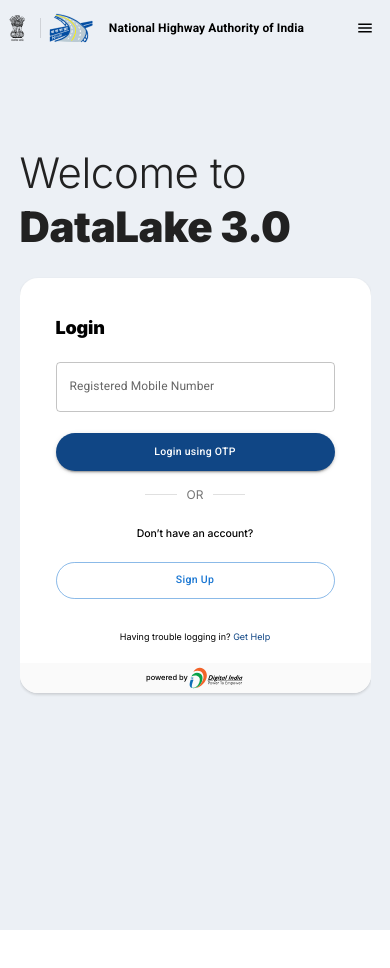
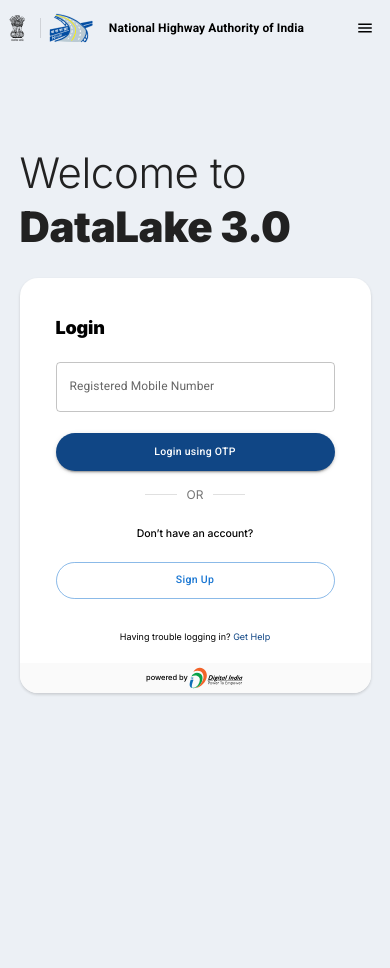
Before and after one commit to cmspankajgupta/NHAI_FrontEnd, a React (Create React App) app: page /login in a window 390 px wide. Shown: the top 968 px of the page. Before the commit the page ends 930 px from the top, so only its background shows below. Built offline with nearby package versions, Linux system fonts and the light colour scheme.

Commit message:
added few more css

```diff
--- a/src/App.scss
+++ b/src/App.scss
@@ -565,10 +565,11 @@
   overflow: auto;
 }
 .form-page {
-  max-width: 90rem;
+  width: 94rem;
   height: 64rem;
   max-height: 100vh;
-  width: 86%;
+  max-width: 100%;
+  padding: 0 24px;
   margin: 0 auto;
   justify-content: flex-end;
   display: flex;
@@ -624,9 +625,8 @@
       max-width: 90%;
       width: 90%;
       margin: 0 auto;
-      height: 100vh;
-      max-height: 100%;
-      overflow: auto;
+      padding: 0;
+      margin-bottom: 60px;
   }
   .form-container {
       max-width: 100%;
--- a/src/components/Header/Header.js
+++ b/src/components/Header/Header.js
@@ -40,7 +40,7 @@
           sx={{
             justifyContent: "space-between",
             padding: isMobile ? "0 8px" : "0",
-            width: "96rem",
+            width: "94rem",
             maxWidth: "100%",
             margin: '0 auto'
           }}
```
